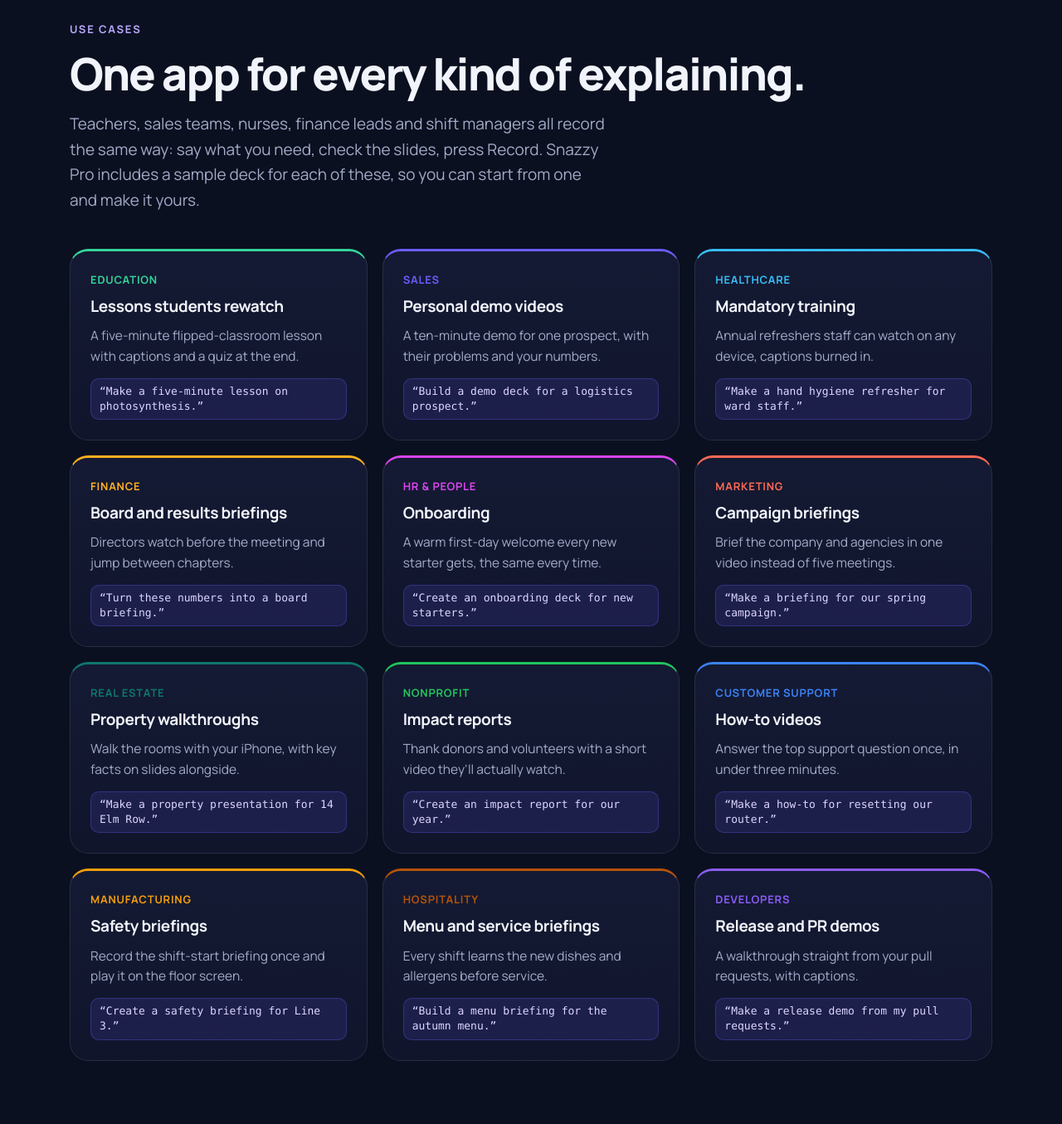
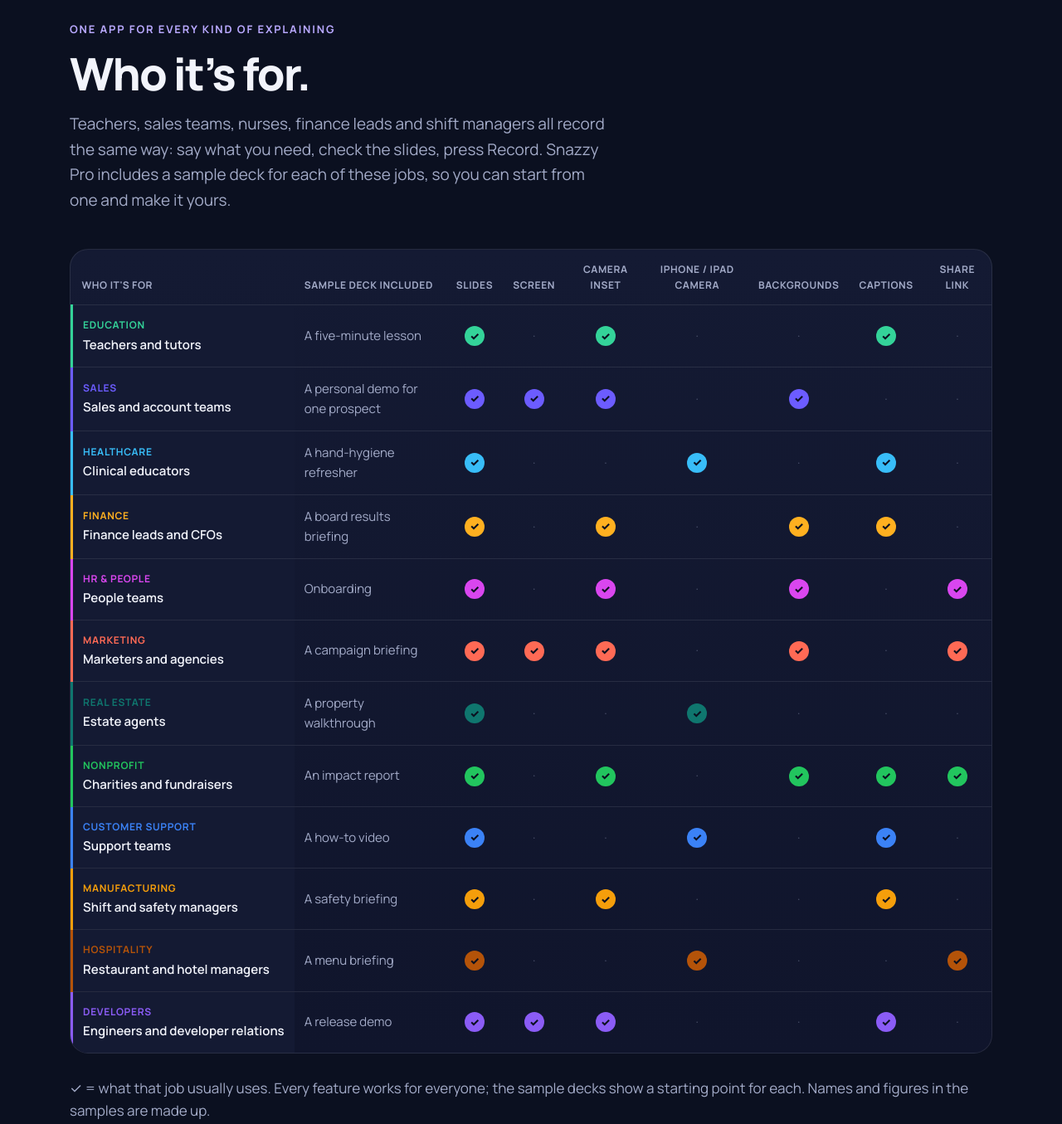
Before and after one commit to bwalia/snazzy, a plain HTML site: page site/index.html in a window 1280 px wide. Shown: the part 4260-5615 px from the top of the page at 83% size. Drawn offline with Linux system fonts and the light colour scheme.

Commit message:
Landing page: who-it's-for matrix by sector
Replaces the use-case cards with a table: who each sector's users are,
the sample deck included, and which features that job usually uses.
Scrolls sideways on phones with the first column pinned.

Co-Authored-By: Claude Opus 5.5 (1M context) <noreply@anthropic.com>

```diff
--- a/site/assets/site.css
+++ b/site/assets/site.css
@@ -201,8 +201,19 @@ h2 { font-size: clamp(34px, 4.6vw, 54px); line-height: 1.05; letter-spacing: -0.
 .dev-card h3 { margin: 0 0 8px; font-size: 19px; letter-spacing: -0.02em; }
 .dev-card p { margin: 0 0 14px; color: var(--muted); font-size: 15.5px; }
 .dev-card code { display: inline-block; font: 13px/1.4 ui-monospace, "SF Mono", Menlo, monospace; color: #DCD6FF; background: rgba(108,92,255,.14); border: 1px solid rgba(108,92,255,.3); padding: 6px 10px; border-radius: 10px; }
-.use-card { border-top: 3px solid var(--c); }
-.use-card .sector { margin: 0 0 6px; color: var(--c); font-size: 13px; font-weight: 700; letter-spacing: .06em; text-transform: uppercase; }
+.matrix-wrap { margin-top: 44px; overflow-x: auto; border: 1px solid var(--line); border-radius: var(--radius); background: linear-gradient(180deg, var(--night), #10152C); }
+.matrix { width: 100%; border-collapse: collapse; font-size: 15px; min-width: 860px; }
+.matrix th, .matrix td { padding: 14px 12px; border-bottom: 1px solid var(--line); text-align: center; }
+.matrix tbody tr:last-child th, .matrix tbody tr:last-child td { border-bottom: 0; }
+.matrix thead th { font-size: 12px; font-weight: 700; letter-spacing: .05em; text-transform: uppercase; color: var(--muted); vertical-align: bottom; }
+.matrix thead th:first-child, .matrix thead th:nth-child(2) { text-align: left; }
+.matrix tbody th { text-align: left; font-weight: 600; border-left: 3px solid var(--c); white-space: nowrap;
+  position: sticky; left: 0; background: var(--night); }
+.matrix .sector { display: block; color: var(--c); font-size: 12px; font-weight: 700; letter-spacing: .06em; text-transform: uppercase; margin-bottom: 2px; }
+.matrix td.deck { text-align: left; color: var(--muted); }
+.matrix tbody tr:hover td, .matrix tbody tr:hover th { background: rgba(108,92,255,.08); }
+.matrix .tick { display: inline-grid; place-items: center; width: 24px; height: 24px; border-radius: 50%; background: var(--c); color: #0B1020; font-weight: 800; font-size: 13px; }
+.matrix .dash { color: var(--muted); opacity: .35; }
 .dev-note { color: var(--muted); margin-top: 28px; }
 .dev-note a { color: #B9A9FF; }
 .privacy { background: linear-gradient(180deg, #0E1330, var(--ink)); border-top: 1px solid var(--line); }
--- a/site/index.html
+++ b/site/index.html
@@ -202,23 +202,29 @@
 
   <section id="use-cases" aria-labelledby="uses-title">
     <div class="wrap">
-      <p class="eyebrow">Use cases</p>
-      <h2 id="uses-title">One app for every kind of explaining.</h2>
-      <p class="section-lede">Teachers, sales teams, nurses, finance leads and shift managers all record the same way: say what you need, check the slides, press Record. Snazzy Pro includes a sample deck for each of these, so you can start from one and make it yours.</p>
-      <div class="dev-grid">
-        <div class="dev-card use-card reveal" style="--c: #34D399"><p class="sector">Education</p><h3>Lessons students rewatch</h3><p>A five-minute flipped-classroom lesson with captions and a quiz at the end.</p><code>“Make a five-minute lesson on photosynthesis.”</code></div>
-        <div class="dev-card use-card reveal" style="--c: #6C5CFF"><p class="sector">Sales</p><h3>Personal demo videos</h3><p>A ten-minute demo for one prospect, with their problems and your numbers.</p><code>“Build a demo deck for a logistics prospect.”</code></div>
-        <div class="dev-card use-card reveal" style="--c: #38BDF8"><p class="sector">Healthcare</p><h3>Mandatory training</h3><p>Annual refreshers staff can watch on any device, captions burned in.</p><code>“Make a hand hygiene refresher for ward staff.”</code></div>
-        <div class="dev-card use-card reveal" style="--c: #FFB020"><p class="sector">Finance</p><h3>Board and results briefings</h3><p>Directors watch before the meeting and jump between chapters.</p><code>“Turn these numbers into a board briefing.”</code></div>
-        <div class="dev-card use-card reveal" style="--c: #D946EF"><p class="sector">HR & People</p><h3>Onboarding</h3><p>A warm first-day welcome every new starter gets, the same every time.</p><code>“Create an onboarding deck for new starters.”</code></div>
-        <div class="dev-card use-card reveal" style="--c: #FF6A55"><p class="sector">Marketing</p><h3>Campaign briefings</h3><p>Brief the company and agencies in one video instead of five meetings.</p><code>“Make a briefing for our spring campaign.”</code></div>
-        <div class="dev-card use-card reveal" style="--c: #0F766E"><p class="sector">Real estate</p><h3>Property walkthroughs</h3><p>Walk the rooms with your iPhone, with key facts on slides alongside.</p><code>“Make a property presentation for 14 Elm Row.”</code></div>
-        <div class="dev-card use-card reveal" style="--c: #22C55E"><p class="sector">Nonprofit</p><h3>Impact reports</h3><p>Thank donors and volunteers with a short video they'll actually watch.</p><code>“Create an impact report for our year.”</code></div>
-        <div class="dev-card use-card reveal" style="--c: #3B82F6"><p class="sector">Customer support</p><h3>How-to videos</h3><p>Answer the top support question once, in under three minutes.</p><code>“Make a how-to for resetting our router.”</code></div>
-        <div class="dev-card use-card reveal" style="--c: #F59E0B"><p class="sector">Manufacturing</p><h3>Safety briefings</h3><p>Record the shift-start briefing once and play it on the floor screen.</p><code>“Create a safety briefing for Line 3.”</code></div>
-        <div class="dev-card use-card reveal" style="--c: #B45309"><p class="sector">Hospitality</p><h3>Menu and service briefings</h3><p>Every shift learns the new dishes and allergens before service.</p><code>“Build a menu briefing for the autumn menu.”</code></div>
-        <div class="dev-card use-card reveal" style="--c: #8B5CF6"><p class="sector">Developers</p><h3>Release and PR demos</h3><p>A walkthrough straight from your pull requests, with captions.</p><code>“Make a release demo from my pull requests.”</code></div>
+      <p class="eyebrow">One app for every kind of explaining</p>
+      <h2 id="uses-title">Who it&rsquo;s for.</h2>
+      <p class="section-lede">Teachers, sales teams, nurses, finance leads and shift managers all record the same way: say what you need, check the slides, press Record. Snazzy Pro includes a sample deck for each of these jobs, so you can start from one and make it yours.</p>
+      <div class="matrix-wrap reveal" role="region" aria-label="Who Snazzy Pro is for" tabindex="0">
+        <table class="matrix">
+          <thead><tr><th scope="col">Who it's for</th><th scope="col">Sample deck included</th><th scope="col">Slides</th><th scope="col">Screen</th><th scope="col">Camera inset</th><th scope="col">iPhone / iPad camera</th><th scope="col">Backgrounds</th><th scope="col">Captions</th><th scope="col">Share link</th></tr></thead>
+          <tbody>
+          <tr style="--c: #34D399"><th scope="row"><span class="sector">Education</span>Teachers and tutors</th><td class="deck">A five-minute lesson</td><td><span class="tick" aria-label="Yes">✓</span></td><td><span class="dash" aria-label="Optional">·</span></td><td><span class="tick" aria-label="Yes">✓</span></td><td><span class="dash" aria-label="Optional">·</span></td><td><span class="dash" aria-label="Optional">·</span></td><td><span class="tick" aria-label="Yes">✓</span></td><td><span class="dash" aria-label="Optional">·</span></td></tr>
+          <tr style="--c: #6C5CFF"><th scope="row"><span class="sector">Sales</span>Sales and account teams</th><td class="deck">A personal demo for one prospect</td><td><span class="tick" aria-label="Yes">✓</span></td><td><span class="tick" aria-label="Yes">✓</span></td><td><span class="tick" aria-label="Yes">✓</span></td><td><span class="dash" aria-label="Optional">·</span></td><td><span class="tick" aria-label="Yes">✓</span></td><td><span class="dash" aria-label="Optional">·</span></td><td><span class="dash" aria-label="Optional">·</span></td></tr>
+          <tr style="--c: #38BDF8"><th scope="row"><span class="sector">Healthcare</span>Clinical educators</th><td class="deck">A hand-hygiene refresher</td><td><span class="tick" aria-label="Yes">✓</span></td><td><span class="dash" aria-label="Optional">·</span></td><td><span class="dash" aria-label="Optional">·</span></td><td><span class="tick" aria-label="Yes">✓</span></td><td><span class="dash" aria-label="Optional">·</span></td><td><span class="tick" aria-label="Yes">✓</span></td><td><span class="dash" aria-label="Optional">·</span></td></tr>
+          <tr style="--c: #FFB020"><th scope="row"><span class="sector">Finance</span>Finance leads and CFOs</th><td class="deck">A board results briefing</td><td><span class="tick" aria-label="Yes">✓</span></td><td><span class="dash" aria-label="Optional">·</span></td><td><span class="tick" aria-label="Yes">✓</span></td><td><span class="dash" aria-label="Optional">·</span></td><td><span class="tick" aria-label="Yes">✓</span></td><td><span class="tick" aria-label="Yes">✓</span></td><td><span class="dash" aria-label="Optional">·</span></td></tr>
+          <tr style="--c: #D946EF"><th scope="row"><span class="sector">HR & People</span>People teams</th><td class="deck">Onboarding</td><td><span class="tick" aria-label="Yes">✓</span></td><td><span class="dash" aria-label="Optional">·</span></td><td><span class="tick" aria-label="Yes">✓</span></td><td><span class="dash" aria-label="Optional">·</span></td><td><span class="tick" aria-label="Yes">✓</span></td><td><span class="dash" aria-label="Optional">·</span></td><td><span class="tick" aria-label="Yes">✓</span></td></tr>
+          <tr style="--c: #FF6A55"><th scope="row"><span class="sector">Marketing</span>Marketers and agencies</th><td class="deck">A campaign briefing</td><td><span class="tick" aria-label="Yes">✓</span></td><td><span class="tick" aria-label="Yes">✓</span></td><td><span class="tick" aria-label="Yes">✓</span></td><td><span class="dash" aria-label="Optional">·</span></td><td><span class="tick" aria-label="Yes">✓</span></td><td><span class="dash" aria-label="Optional">·</span></td><td><span class="tick" aria-label="Yes">✓</span></td></tr>
+          <tr style="--c: #0F766E"><th scope="row"><span class="sector">Real estate</span>Estate agents</th><td class="deck">A property walkthrough</td><td><span class="tick" aria-label="Yes">✓</span></td><td><span class="dash" aria-label="Optional">·</span></td><td><span class="dash" aria-label="Optional">·</span></td><td><span class="tick" aria-label="Yes">✓</span></td><td><span class="dash" aria-label="Optional">·</span></td><td><span class="dash" aria-label="Optional">·</span></td><td><span class="dash" aria-label="Optional">·</span></td></tr>
+          <tr style="--c: #22C55E"><th scope="row"><span class="sector">Nonprofit</span>Charities and fundraisers</th><td class="deck">An impact report</td><td><span class="tick" aria-label="Yes">✓</span></td><td><span class="dash" aria-label="Optional">·</span></td><td><span class="tick" aria-label="Yes">✓</span></td><td><span class="dash" aria-label="Optional">·</span></td><td><span class="tick" aria-label="Yes">✓</span></td><td><span class="tick" aria-label="Yes">✓</span></td><td><span class="tick" aria-label="Yes">✓</span></td></tr>
+          <tr style="--c: #3B82F6"><th scope="row"><span class="sector">Customer support</span>Support teams</th><td class="deck">A how-to video</td><td><span class="tick" aria-label="Yes">✓</span></td><td><span class="dash" aria-label="Optional">·</span></td><td><span class="dash" aria-label="Optional">·</span></td><td><span class="tick" aria-label="Yes">✓</span></td><td><span class="dash" aria-label="Optional">·</span></td><td><span class="tick" aria-label="Yes">✓</span></td><td><span class="dash" aria-label="Optional">·</span></td></tr>
+          <tr style="--c: #F59E0B"><th scope="row"><span class="sector">Manufacturing</span>Shift and safety managers</th><td class="deck">A safety briefing</td><td><span class="tick" aria-label="Yes">✓</span></td><td><span class="dash" aria-label="Optional">·</span></td><td><span class="tick" aria-label="Yes">✓</span></td><td><span class="dash" aria-label="Optional">·</span></td><td><span class="dash" aria-label="Optional">·</span></td><td><span class="tick" aria-label="Yes">✓</span></td><td><span class="dash" aria-label="Optional">·</span></td></tr>
+          <tr style="--c: #B45309"><th scope="row"><span class="sector">Hospitality</span>Restaurant and hotel managers</th><td class="deck">A menu briefing</td><td><span class="tick" aria-label="Yes">✓</span></td><td><span class="dash" aria-label="Optional">·</span></td><td><span class="dash" aria-label="Optional">·</span></td><td><span class="tick" aria-label="Yes">✓</span></td><td><span class="dash" aria-label="Optional">·</span></td><td><span class="dash" aria-label="Optional">·</span></td><td><span class="tick" aria-label="Yes">✓</span></td></tr>
+          <tr style="--c: #8B5CF6"><th scope="row"><span class="sector">Developers</span>Engineers and developer relations</th><td class="deck">A release demo</td><td><span class="tick" aria-label="Yes">✓</span></td><td><span class="tick" aria-label="Yes">✓</span></td><td><span class="tick" aria-label="Yes">✓</span></td><td><span class="dash" aria-label="Optional">·</span></td><td><span class="dash" aria-label="Optional">·</span></td><td><span class="tick" aria-label="Yes">✓</span></td><td><span class="dash" aria-label="Optional">·</span></td></tr>
+          </tbody>
+        </table>
       </div>
+      <p class="dev-note reveal">✓ = what that job usually uses. Every feature works for everyone; the sample decks show a starting point for each. Names and figures in the samples are made up.</p>
     </div>
   </section>
 
```
